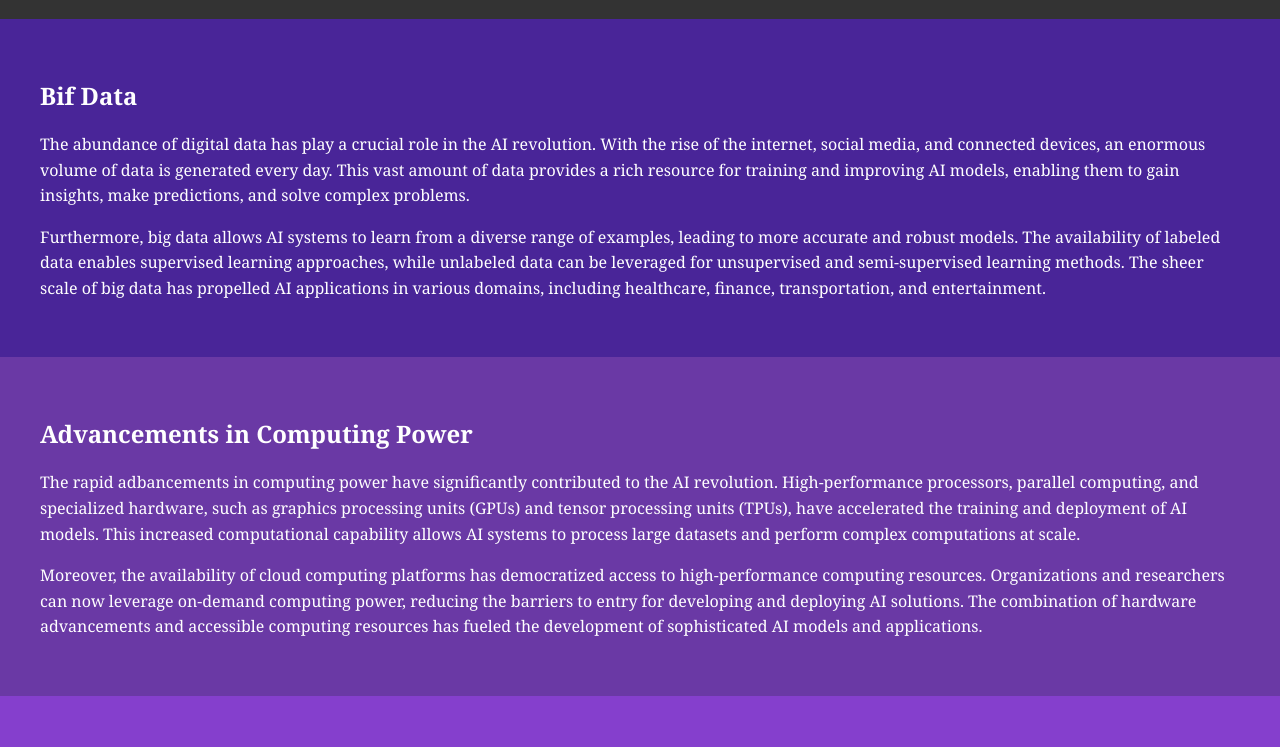
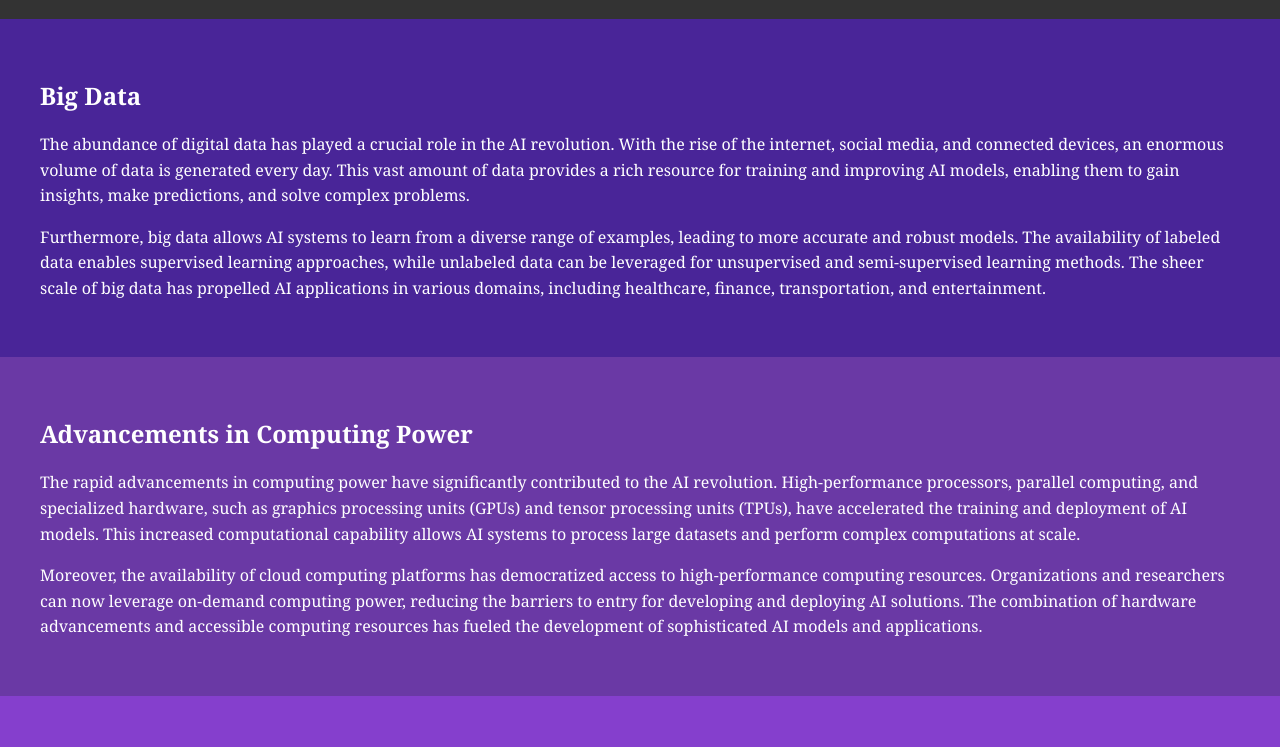
Before and after one commit to techno-psychopomp/Rarcinator, a plain HTML site: page index.html in a window 1280 px wide. Shown: the part 53-800 px from the top of the page. Drawn offline with Linux system fonts and the light colour scheme.

Commit message:
Commit changes: grammar and spelling fixes

```diff
--- a/index.html
+++ b/index.html
@@ -10,14 +10,14 @@
   </header>
 
   <section id="section1">
-    <h2>Bif Data</h2>
-    <p>The abundance of digital data has play a crucial role in the AI revolution. With the rise of the internet, social media, and connected devices, an enormous volume of data is generated every day. This vast amount of data provides a rich resource for training and improving AI models, enabling them to gain insights, make predictions, and solve complex problems.</p>
+    <h2>Big Data</h2>
+    <p>The abundance of digital data has played a crucial role in the AI revolution. With the rise of the internet, social media, and connected devices, an enormous volume of data is generated every day. This vast amount of data provides a rich resource for training and improving AI models, enabling them to gain insights, make predictions, and solve complex problems.</p>
     <p>Furthermore, big data allows AI systems to learn from a diverse range of examples, leading to more accurate and robust models. The availability of labeled data enables supervised learning approaches, while unlabeled data can be leveraged for unsupervised and semi-supervised learning methods. The sheer scale of big data has propelled AI applications in various domains, including healthcare, finance, transportation, and entertainment.</p>
   </section>
 
   <section id="section2">
     <h2>Advancements in Computing Power</h2>
-    <p>The rapid adbancements in computing power have significantly contributed to the AI revolution. High-performance processors, parallel computing, and specialized hardware, such as graphics processing units (GPUs) and tensor processing units (TPUs), have accelerated the training and deployment of AI models. This increased computational capability allows AI systems to process large datasets and perform complex computations at scale.</p>
+    <p>The rapid advancements in computing power have significantly contributed to the AI revolution. High-performance processors, parallel computing, and specialized hardware, such as graphics processing units (GPUs) and tensor processing units (TPUs), have accelerated the training and deployment of AI models. This increased computational capability allows AI systems to process large datasets and perform complex computations at scale.</p>
     <p>Moreover, the availability of cloud computing platforms has democratized access to high-performance computing resources. Organizations and researchers can now leverage on-demand computing power, reducing the barriers to entry for developing and deploying AI solutions. The combination of hardware advancements and accessible computing resources has fueled the development of sophisticated AI models and applications.</p>
   </section>
 
```
